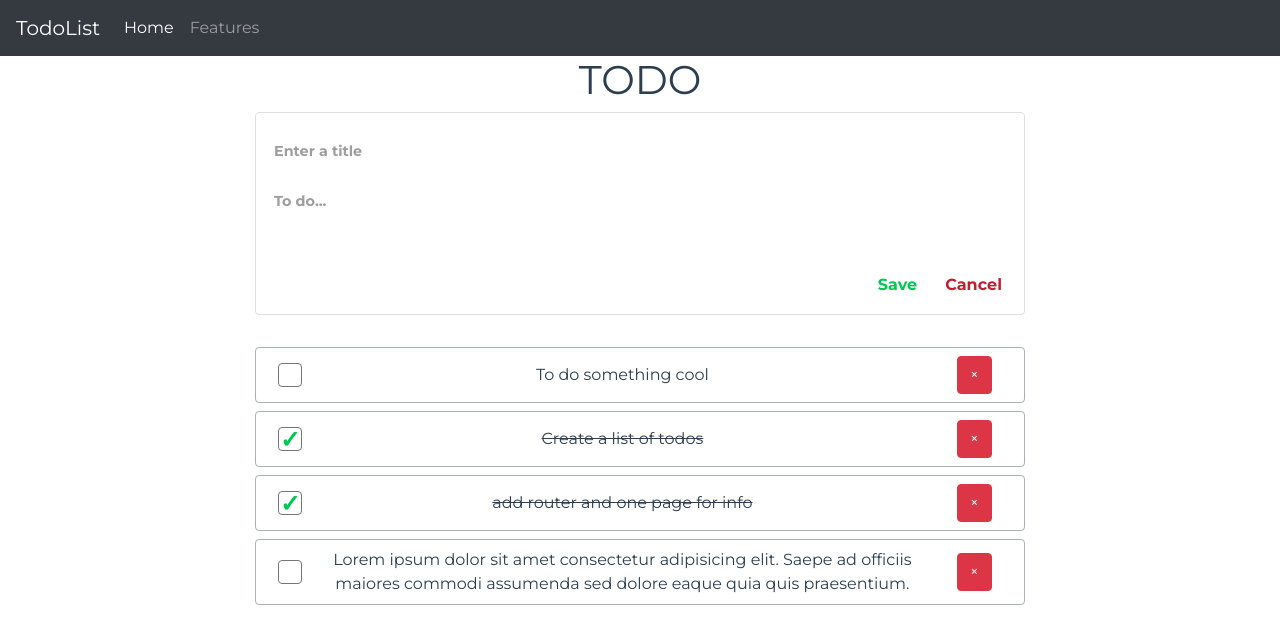
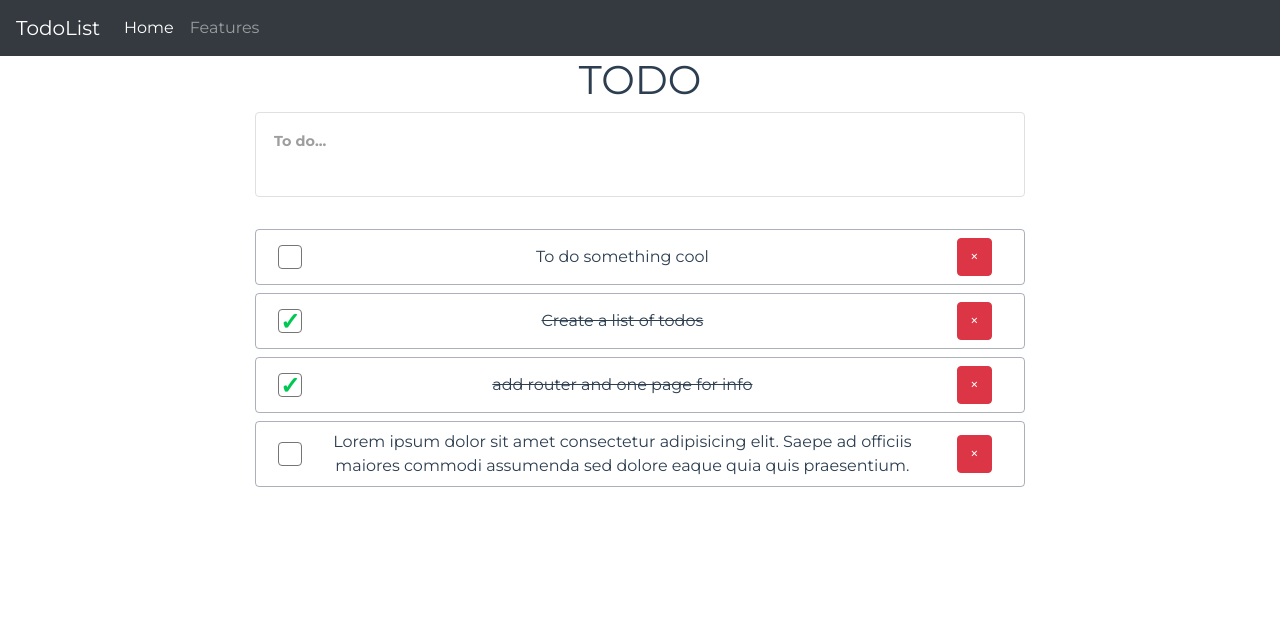
Before and after one commit to mefistodevelop/vue-todo, a Vue app: page / in a window 1280 px wide. Shown: the top 644 px of the page. Built offline with nearby package versions, Linux system fonts and the light colour scheme.

Commit message:
hide controls of CreateTodo if component is not in focus

```diff
--- a/src/components/CreateTodo.vue
+++ b/src/components/CreateTodo.vue
@@ -1,26 +1,35 @@
 <template>
   <div class="create-todo">
     <form class="form" name="create-todo" @submit="handleSubmit">
-      <input
+      <!-- <input
         type="text"
         class="form-field todo-title"
         name="todo-title"
         placeholder="Enter a title"
         aria-label="Enter a title"
         v-model="title"
-      />
+      /> -->
       <textarea
         name="todo-text"
         cols="30"
-        rows="3"
+        rows="1"
         placeholder="To do..."
         v-model="text"
         class="form-field todo-text"
+        @focus="onFocus"
       />
 
-      <footer class="form-footer">
-        <button type="submit" class="button submit-button">Save</button>
-        <button type="reset" class="button cancel-button">Cancel</button>
+      <footer class="form-footer" v-show="inFocus">
+        <button
+          type="submit"
+          class="button submit-button"
+          disabled="isDisabled"
+        >
+          Save
+        </button>
+        <button type="button" class="button cancel-button" @click="handleClear">
+          Cancel
+        </button>
       </footer>
     </form>
   </div>
@@ -33,6 +42,8 @@ export default {
     return {
       title: '',
       text: '',
+      inFocus: false,
+      isDisabled: true,
     };
   },
   methods: {
@@ -46,8 +57,19 @@ export default {
         this.$emit('create-todo', { title: trimmedTitle, text: trimmedText });
         this.title = '';
         this.text = '';
+        this.onBlur();
       }
       return;
+    },
+    handleClear() {
+      this.text = '';
+      this.onBlur();
+    },
+    onFocus() {
+      this.inFocus = true;
+    },
+    onBlur() {
+      this.inFocus = false;
     },
   },
 };
@@ -91,6 +113,7 @@ export default {
   min-height: 44px;
   overflow: hidden;
   resize: none;
+  overflow-y: auto;
 }
 
 .form-footer {
```
